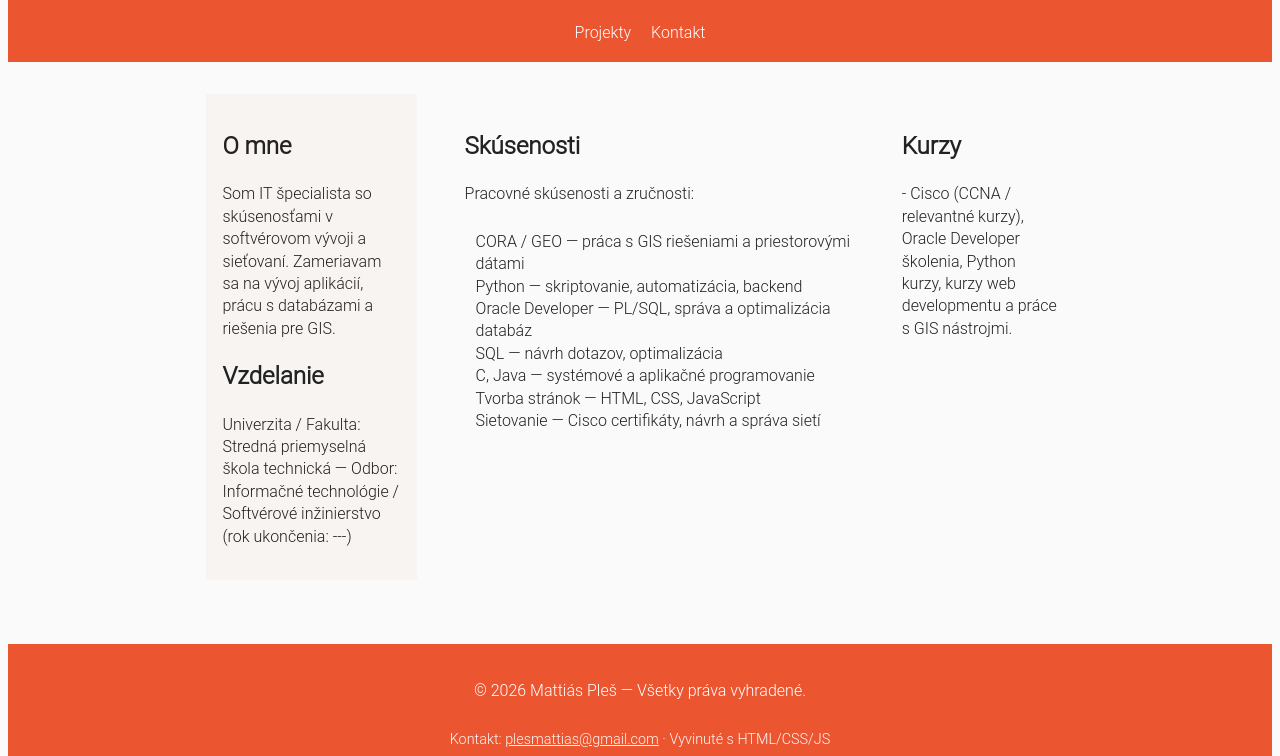
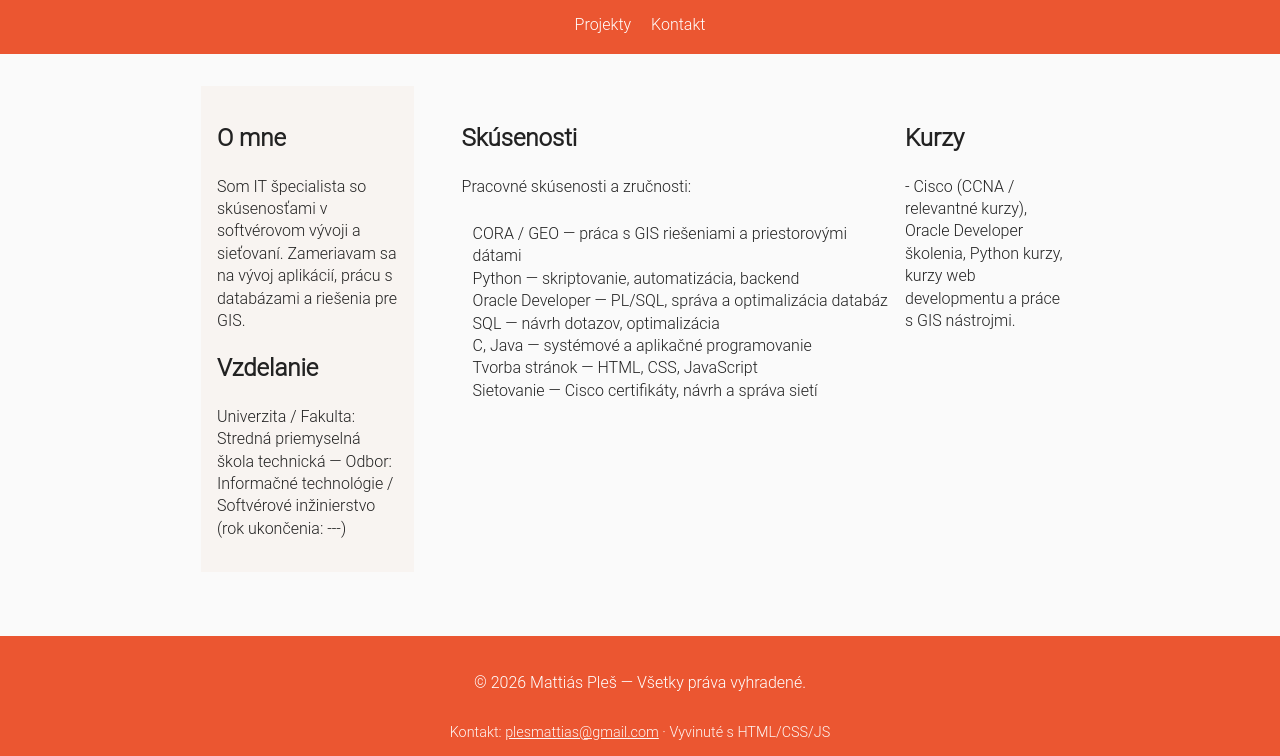
Before and after one commit to gamderto/gamderto.github.io, a website built with webpack: page index.html in a window 1280 px wide. Shown: the part 127-883 px from the top of the page. Built offline with nearby package versions, Linux system fonts and the light colour scheme.

Commit message:
commit -m

```diff
--- a/css/style.css
+++ b/css/style.css
@@ -350,7 +350,7 @@
   background-color: var(--bg);
   color: var(--text);
   transition: background-color 0.3s ease, color 0.3s ease;
-  padding: 0;
+  margin: 0px;
 }
 
 main {
```
